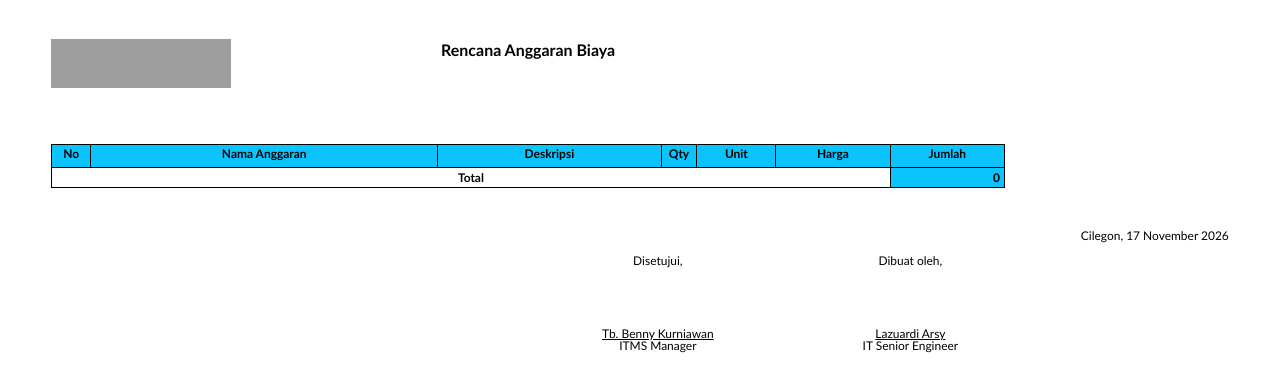
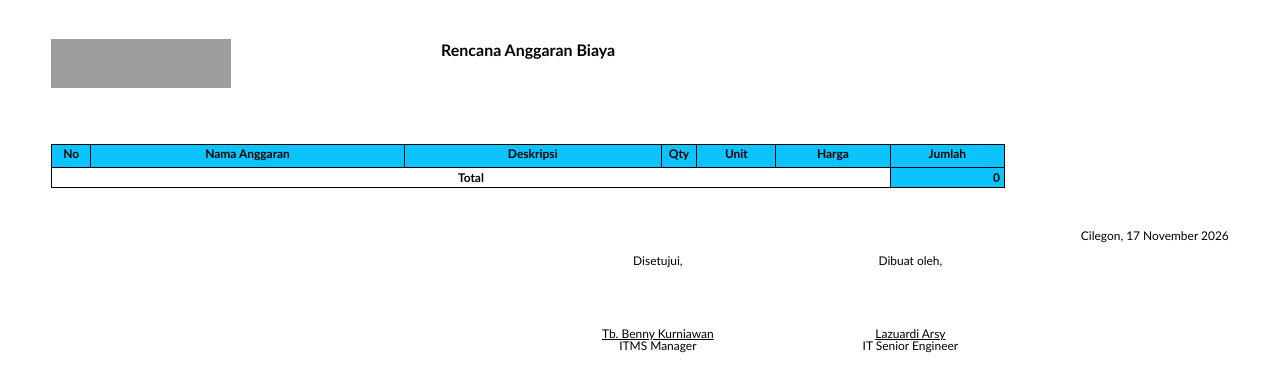
Before and after one commit to biankazahirra/itms-one, a Laravel app: template resources/views/documents/rab-pdf.blade.php in a window 1280 px wide. Shown: the top 392 px of the page. Run offline with Laravel 12, Linux system fonts and the light colour scheme; the template is opened without the code that fills it, so the values that code supplies are empty; parts of the project's set-up code (start-up, migrations or seed data) failed here and were passed over; grey boxes are pictures that could not be loaded.

Commit message:
fix: narrow RAB Nama Anggaran and widen Deskripsi columns

```diff
--- a/resources/views/documents/rab-pdf.blade.php
+++ b/resources/views/documents/rab-pdf.blade.php
@@ -80,8 +80,8 @@
         }
 
         th.no { width: 4.09%; }
-        th.name { width: 36.43%; }
-        th.description { width: 23.43%; }
+        th.name { width: 32.93%; }
+        th.description { width: 26.93%; }
         th.qty { width: 3.77%; }
         th.unit { width: 8.28%; }
         th.price { width: 12%; }
```
